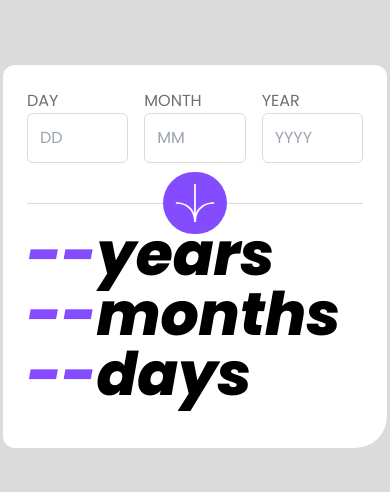
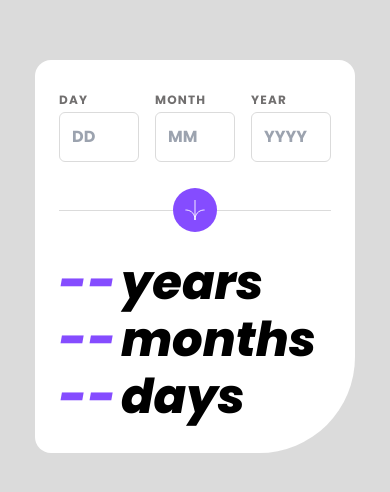
Before and after one commit to Rowada/FRM_react, a React (Vite) app in the folder age-calculator/: page / in a window 390 px wide. Shown: the part 166-658 px from the top of the page. Built offline with nearby package versions, Linux system fonts and the light colour scheme.

Commit message:
style: update desktop and mobile views

```diff
--- a/age-calculator/src/components/age/Age.jsx
+++ b/age-calculator/src/components/age/Age.jsx
@@ -2,17 +2,17 @@ import React from "react";
 
 export const Age = () => {
   return (
-    <div className="py-5 ">
-      <h2 className="text-6xl md:text-7xl font-extrabolditalic italic ">
-        <span className="text-primary">--</span>
+    <div>
+      <h2 className="text-5xl sm:text-6xl md:text-7xl font-extrabolditalic">
+        <span className="text-primary tracking-wide pr-1">--</span>
         years
       </h2>
-      <h2 className="text-6xl md:text-7xl font-extrabolditalic">
-        <span className="text-primary">--</span>
+      <h2 className="text-5xl leading-snug sm:text-6xl md:text-7xl font-extrabolditalic">
+        <span className="text-primary tracking-wide pr-1">--</span>
         months
       </h2>
-      <h2 className="text-6xl md:text-7xl font-extrabolditalic">
-        <span className="text-primary">--</span>
+      <h2 className="text-5xl sm:text-6xl md:text-7xl font-extrabolditalic">
+        <span className="text-primary tracking-wide pr-1">--</span>
         days
       </h2>
     </div>
--- a/age-calculator/src/components/form/Form.jsx
+++ b/age-calculator/src/components/form/Form.jsx
@@ -10,7 +10,7 @@ export const Form = () => {
           <Input
             label="day"
             id="day"
-            placeholder="DD"
+            placeholder="dd"
             value=""
             onChange={() => null}
           />
@@ -18,7 +18,7 @@ export const Form = () => {
           <Input
             label="month"
             id="month"
-            placeholder="MM"
+            placeholder="mm"
             value=""
             onChange={() => null}
           />
@@ -26,17 +26,21 @@ export const Form = () => {
           <Input
             label="year"
             id="year"
-            placeholder="YYYY"
+            placeholder="yyyy"
             value=""
             onChange={() => null}
           />
         </div>
 
-        <div className="flex mt-10 relative items-center justify-center md:justify-end">
+        <div className="flex my-12 md:my-8 relative items-center justify-center md:justify-end">
           <span className="bg-background h-[1px] w-full"></span>
 
-          <button className="rounded-full p-3 bg-primary absolute hover:bg-text">
-            <img className="w-10 h-auto" src={arrowIcon} alt="arrow-icon" />
+          <button className="rounded-full p-3 md:p-4 bg-primary absolute focus:outline-none focus:bg-text hover:bg-text active:bg-text">
+            <img
+              className="w-5 md:w-8 h-auto"
+              src={arrowIcon}
+              alt="arrow-icon"
+            />
           </button>
         </div>
       </form>
--- a/age-calculator/src/components/form/Input.jsx
+++ b/age-calculator/src/components/form/Input.jsx
@@ -3,11 +3,14 @@ import React from "react";
 export const Input = ({ label, value, placeholder, id, onChange }) => {
   return (
     <div className="flex flex-col">
-      <label className="text-accent uppercase" htmlFor={id}>
+      <label
+        className="text-accent uppercase text-xs tracking-widest font-bold pb-1"
+        htmlFor={id}
+      >
         {label}
       </label>
       <input
-        className="border border-background rounded-md py-3 pl-3 w-full"
+        className="border border-background rounded-md py-3 pl-3 w-full focus:outline-none focus:border-primary md:w-28 uppercase font-bold text-text"
         type="text"
         pattern="[0-9]*"
         id={id}
--- a/age-calculator/src/components/main/Main.jsx
+++ b/age-calculator/src/components/main/Main.jsx
@@ -5,7 +5,7 @@ import { Form } from "../form/Form";
 
 export const Main = () => {
   return (
-    <div className="bg-white rounded-xl rounded-br-4xl p-6 w-96 md:p-10 md:w-[800px]">
+    <div className="bg-white rounded-2xl md:rounded-xl rounded-br-7xl md:rounded-br-8xl py-8 px-6 w-80 sm:w-96 md:p-10 md:w-128">
       <Form />
 
       <Age />
```
